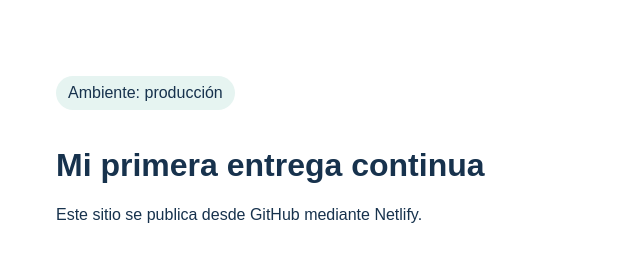
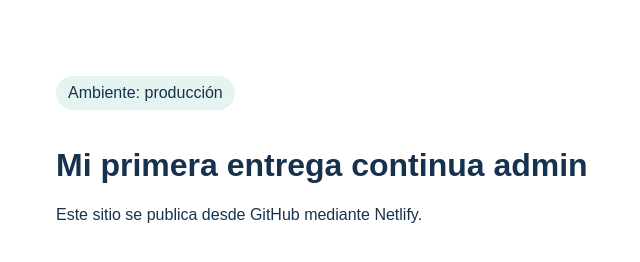
Before and after one commit to Alex-JSN/practica-cd, a plain HTML site: page index.html in a window 1280 px wide. Shown: the whole page, without its empty margins (224-864 px from the left). Drawn offline with Linux system fonts and the light colour scheme.

Commit message:
Modificacion

```diff
--- a/index.html
+++ b/index.html
@@ -26,7 +26,7 @@
 <body>
   <p class="badge">Ambiente: producción</p>
 
-  <h1>Mi primera entrega continua</h1>
+  <h1>Mi primera entrega continua admin</h1>
 
   <p>Este sitio se publica desde GitHub mediante Netlify.</p>
 </body>
```
